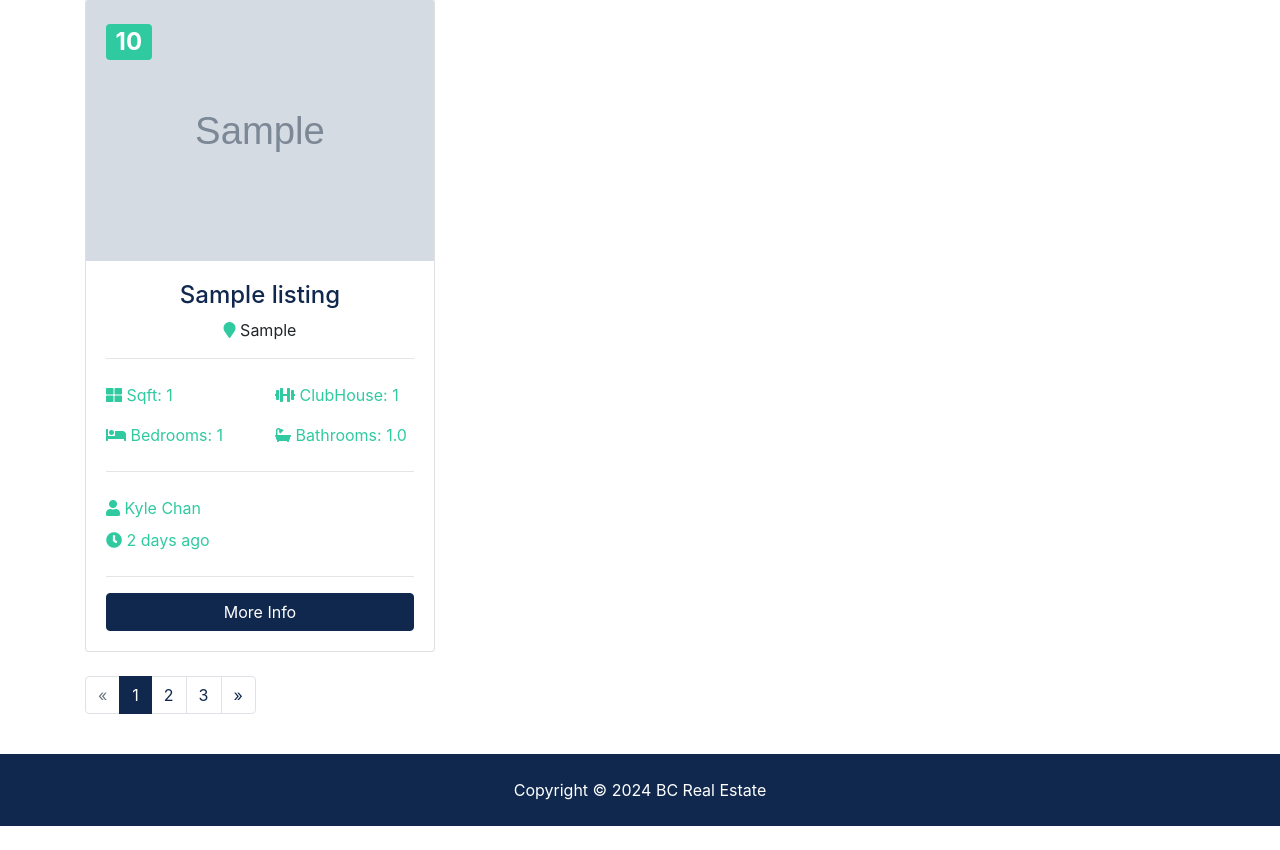
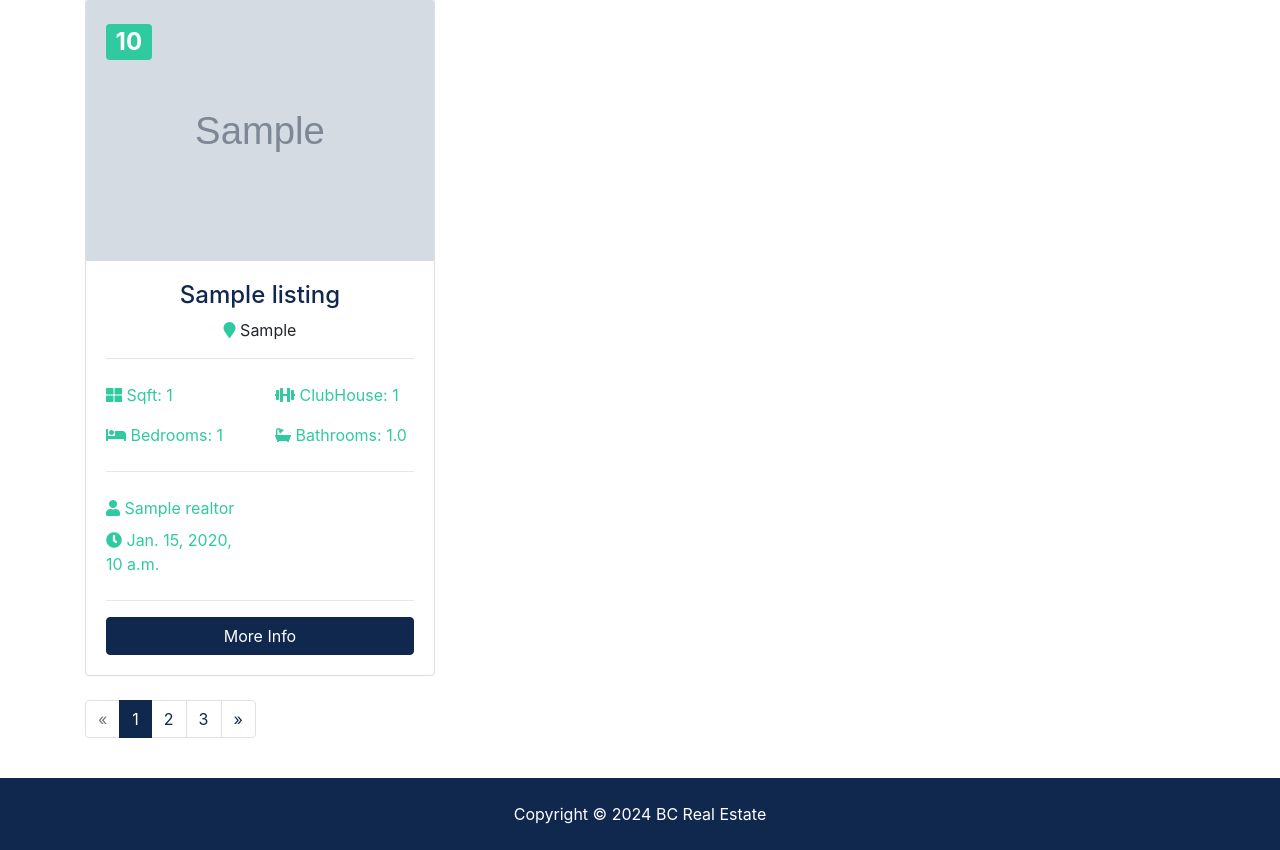
Before and after one commit to ellery79/CT290DS003_testproject, a Django app: page /listings/ in a window 1280 px wide. Shown: the part 486-1336 px from the top of the page. Before the commit the page ends 1312 px from the top, so only its background shows below. Run offline with Django 4.2, Linux system fonts and the light colour scheme; tables that the repository leaves empty hold one stand-in row (values such as "Sample post"); grey boxes marked "Sample" are stand-in pictures; some libraries are stand-ins or nearby versions.

Commit message:
20240906-2120

```diff
--- a/templates/listings/listings.html
+++ b/templates/listings/listings.html
@@ -76,12 +76,12 @@
               <hr />
               <div class="row py-2 text-secondary">
                 <div class="col-12">
-                  <i class="fas fa-user"></i> Kyle Chan
+                  <i class="fas fa-user"></i> {{listing.realtor}}
                 </div>
               </div>
               <div class="row text-secondary pb-2">
                 <div class="col-6">
-                  <i class="fas fa-clock"></i> 2 days ago
+                  <i class="fas fa-clock"></i> {{listing.list_date}}
                 </div>
               </div>
               <hr />
```
